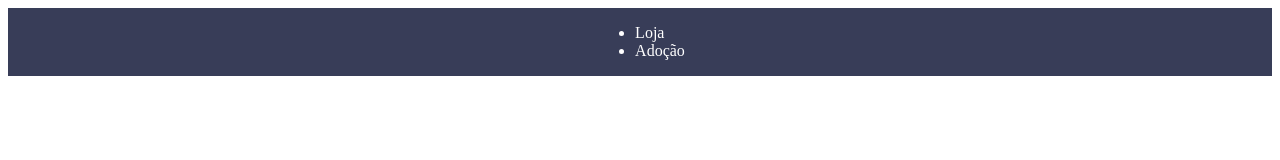
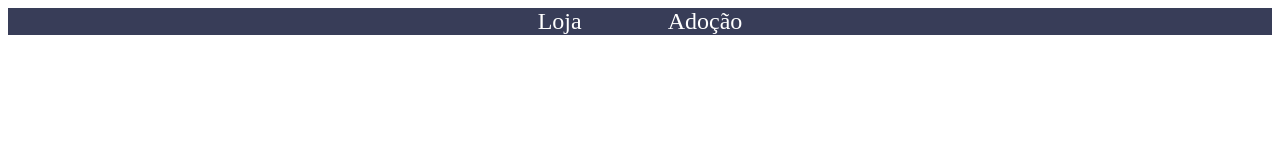
Before and after one commit to Resaltlzk/Site-pessoal-, a plain HTML site: page index.html in a window 1280 px wide. Drawn offline with Linux system fonts and the light colour scheme.

Commit message:
cabecalho

```diff
--- a/style.css
+++ b/style.css
@@ -8,3 +8,10 @@ header {
         display: flex;
         justify-content: space-around;
     }
+    .cabecalho-lista-item{
+        display: inline-block;
+        margin: 0 16px;
+        padding: 0 24px;
+        justify-content: space-around;
+        font-size: 24px;
+    }
```
